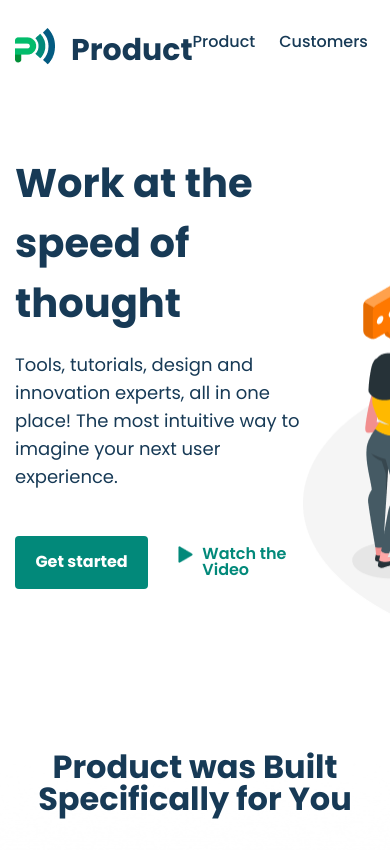
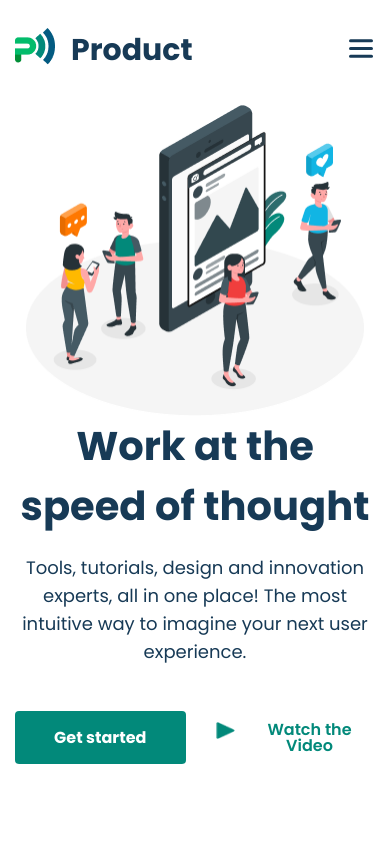
Before and after one commit to Abdulloh-Sultonmurodov/Product, a plain HTML site: page index.html in a window 390 px wide. Shown: the top 850 px of the page. Drawn offline with Linux system fonts and the light colour scheme.

Commit message:
add header and first section to media

```diff
--- a/index.html
+++ b/index.html
@@ -38,6 +38,16 @@
                         <path d="M23 16C23 12.134 19.865 9 16 9V23C19.865 23 23 19.866 23 16Z" fill="currentColor" />
                     </svg>
                 </button>
+                <button class="header__btn-menu">
+                    <svg width="28" height="31" viewBox="0 0 28 31" fill="none" xmlns="http://www.w3.org/2000/svg">
+                        <path d="M3.5 15.5H24.5" stroke="#173A56" stroke-width="3" stroke-linecap="round"
+                            stroke-linejoin="round" />
+                        <path d="M3.5 7.75H24.5" stroke="#173A56" stroke-width="3" stroke-linecap="round"
+                            stroke-linejoin="round" />
+                        <path d="M3.5 23.25H24.5" stroke="#173A56" stroke-width="3" stroke-linecap="round"
+                            stroke-linejoin="round" />
+                    </svg>
+                </button>
             </div>
         </div>
     </header>
@@ -54,7 +64,8 @@
                 </div>
             </div>
             <div class="top__image">
-                <img src="./images/top-section-image.png" alt="top section image" width="600" height="555">
+                <img class="top__image-img" src="./images/top-section-image.png" alt="top section image" width="600" height="555">
+                <img class="media-top" src="./images/top-section-media.png" alt="top section image" width="338" height="311">
             </div>
         </div>
     </section>
--- a/scss/blocks/_header.scss
+++ b/scss/blocks/_header.scss
@@ -23,6 +23,7 @@
   &__nav-list {
     @include Display ($justify:start, $items:center);
     gap: 24px;
+
   }
 
   &__nav-list a {
@@ -77,8 +78,28 @@
     @include Font($fw:600, $fs:16px, $lh:100%, $ls:0px);
     transition: all 0.3s;
   }
+  &__btn-menu {
+    display: none;
+    background: transparent;
+    border: none;
+    @include Font($fw:600, $fs:16px, $lh:100%, $ls:0px);
+  }
   &__btn-mode:hover {
     cursor: pointer;
     color: $color-button-color;
   }
+
+  @media (max-width:900px){
+    .header__nav-list {
+      display: none;
+    }
+  }
+  @media (max-width:510px) {
+    .header__btn-in, .header__btn-up, .header__btn-mode {
+      display: none;
+    }
+    .header__btn-menu {
+      display: block;
+    }
+  }
 }
--- a/scss/blocks/_top-section.scss
+++ b/scss/blocks/_top-section.scss
@@ -1,5 +1,5 @@
 .top {
-  height: 556px;
+  // height: 556px;
   padding-top: 25px;
   display: flex;
 
@@ -52,4 +52,33 @@
     display: flex;
     gap: 9px;
   }
+
+  &__image-img {
+    display: block;
+  }
 }
+.media-top {
+  display: none;
+}
+
+@media (max-width:1070px) {
+  .top {
+    flex-direction: column-reverse;
+  }
+  .top__image {
+    margin: 0 auto;
+  }
+  .top__title {
+    text-align: center;
+    margin: 0 auto;
+  }
+}
+
+@media (max-width:510px) {
+  .media-top {
+    display: block;
+  }
+  .top__image-img {
+    display: none;
+  }
+}
```
Also changed, not shown: css/main.css, images/top-section-media.png (added), 2 other files.
